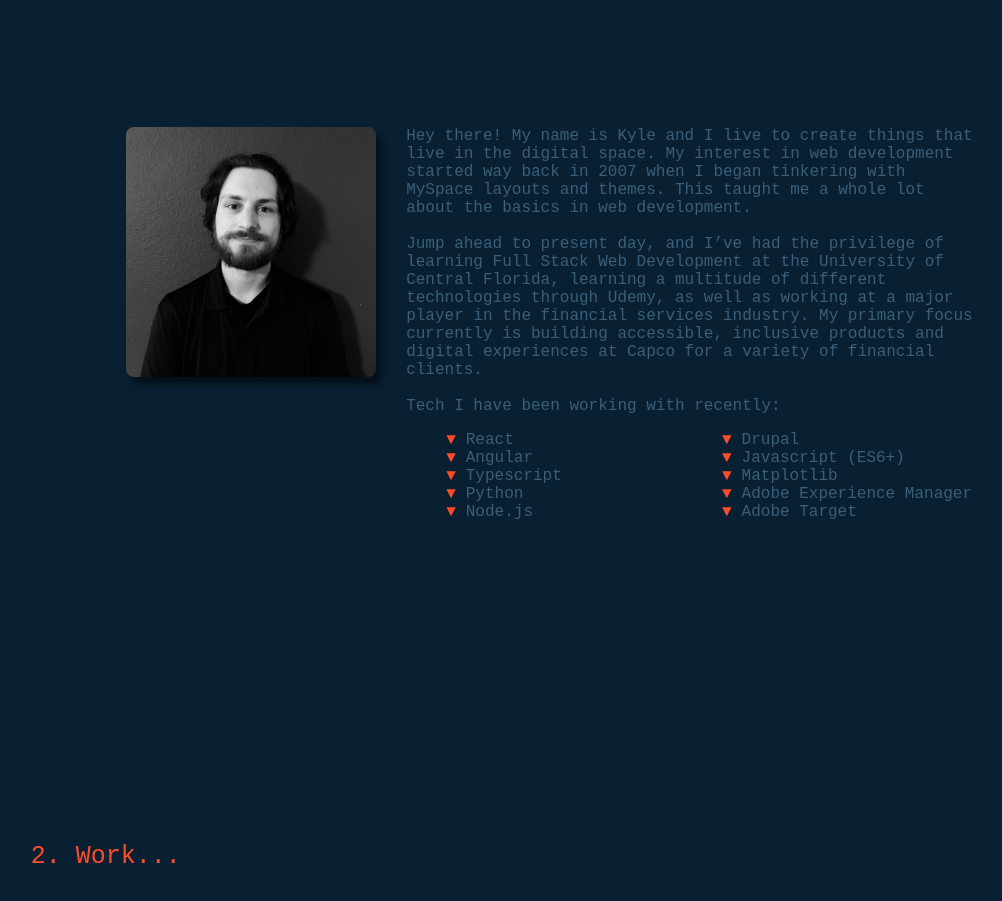
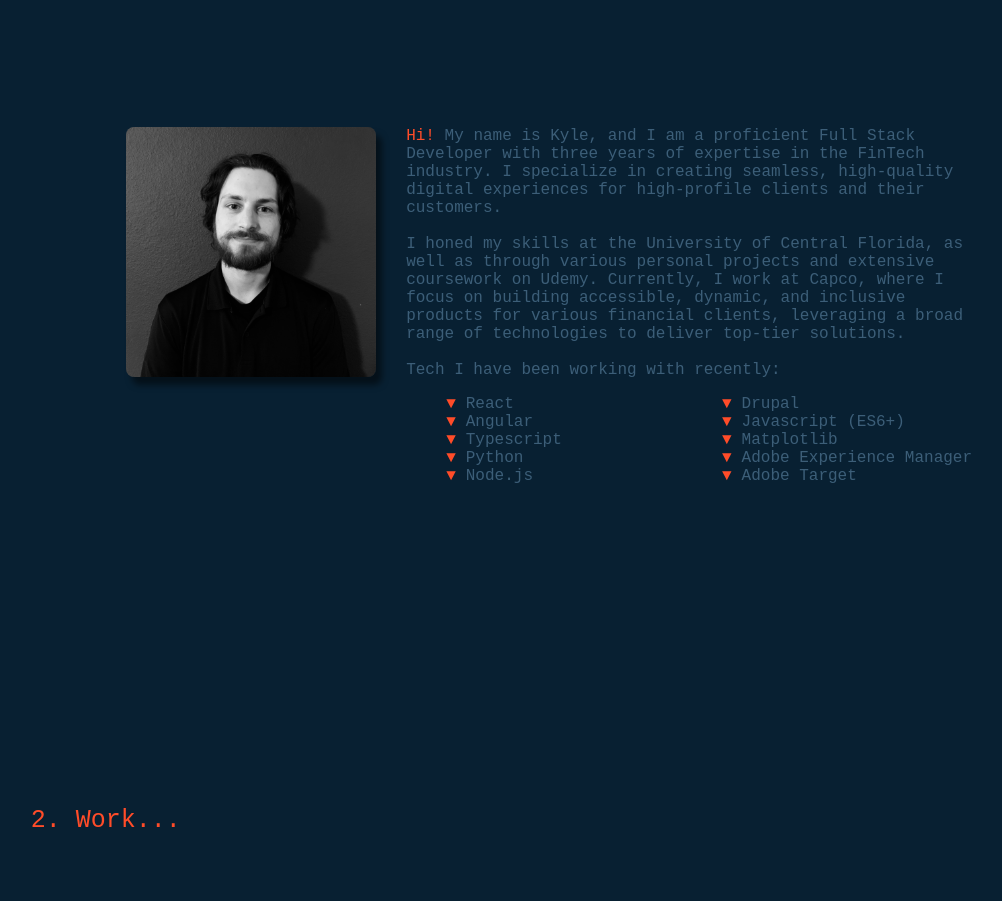
Before and after one commit to kylest0kes/folio, a React (Create React App) app: page / in a window 1280 px wide. Shown: the part 1000-1901 px from the top of the page, without its empty margins (86-1088 px from the left). Built offline with nearby package versions, Linux system fonts and the light colour scheme.

Commit message:
updated 'about' text

```diff
--- a/src/Components/AboutDesktop/AboutDesktop.css
+++ b/src/Components/AboutDesktop/AboutDesktop.css
@@ -9,6 +9,10 @@
   flex-wrap: wrap;
   justify-content: center;
   margin-top: 145px;
+}
+
+.hi {
+  color: #ff4c29;
 }
 
 .img-responsive {
--- a/src/Components/AboutDesktop/AboutDesktop.js
+++ b/src/Components/AboutDesktop/AboutDesktop.js
@@ -14,21 +14,12 @@ const AboutDesktop = () => {
 
         <div className="bio-card-text">
           <span className="about-me-desc">
-            Hey there! My name is Kyle and I live to create things that live in
-            the digital space. My interest in web development started way back
-            in 2007 when I began tinkering with MySpace layouts and themes. This
-            taught me a whole lot about the basics in web development.
-            <br />
-            <br />
-            Jump ahead to present day, and I’ve had the privilege of learning
-            Full Stack Web Development at the University of Central Florida,
-            learning a multitude of different technologies through Udemy, as
-            well as working at a major player in the financial services
-            industry. My primary focus currently is building accessible,
-            inclusive products and digital experiences at Capco for a variety of
-            financial clients.
-            <br />
-            <br />
+          <span className="hi">Hi!</span> My name is Kyle, and I am a proficient Full Stack Developer with three years of expertise in the FinTech industry. I specialize in creating seamless, high-quality digital experiences for high-profile clients and their customers.
+          <br />
+          <br />
+          I honed my skills at the University of Central Florida, as well as through various personal projects and extensive coursework on Udemy. Currently, I work at Capco, where I focus on building accessible, dynamic, and inclusive products for various financial clients, leveraging a broad range of technologies to deliver top-tier solutions.
+          <br />
+          <br />
             Tech I have been working with recently:
             <br />
             <ul className="tech">
--- a/src/Components/AboutResp/AboutResp.css
+++ b/src/Components/AboutResp/AboutResp.css
@@ -4,6 +4,10 @@
     margin: 5px auto 45px auto;
     border-radius: 8px;
     box-shadow: 6px 8px 6px rgba(0, 0, 0, 0.5);
+}
+
+.hi {
+    color: #ff4c29;
 }
 
 .bio-card-text-resp {
--- a/src/Components/AboutResp/AboutResp.js
+++ b/src/Components/AboutResp/AboutResp.js
@@ -13,18 +13,10 @@ const AboutResp = () => {
 
       <div className="bio-card-text-resp">
         <span className="about-me-desc-resp">
-          Hey there! My name is Kyle and I live to create things that live in
-          the digital space. My interest in web development started way back in
-          2007 when I began tinkering with MySpace layouts and themes. This
-          taught me a whole lot about the basics in web development.
+          <span className="hi">Hi!</span> My name is Kyle, and I am a proficient Full Stack Developer with three years of expertise in the FinTech industry. I specialize in creating seamless, high-quality digital experiences for high-profile clients and their customers.
           <br />
           <br />
-          Jump ahead to present day, and I’ve had the privilege of learning
-          Full Stack Web Development at the University of Central Florida,
-          learning a multitude of different technologies through Udemy, as well
-          as working at a major player in the financial services industry. My
-          primary focus currently is building accessible, inclusive products and
-          digital experiences at Capco for a variety of financial clients.
+          I honed my skills at the University of Central Florida, as well as through various personal projects and extensive coursework on Udemy. Currently, I work at Capco, where I focus on building accessible, dynamic, and inclusive products for various financial clients, leveraging a broad range of technologies to deliver top-tier solutions.
           <br />
           <br />
           Tech I have been working with recently:
```
